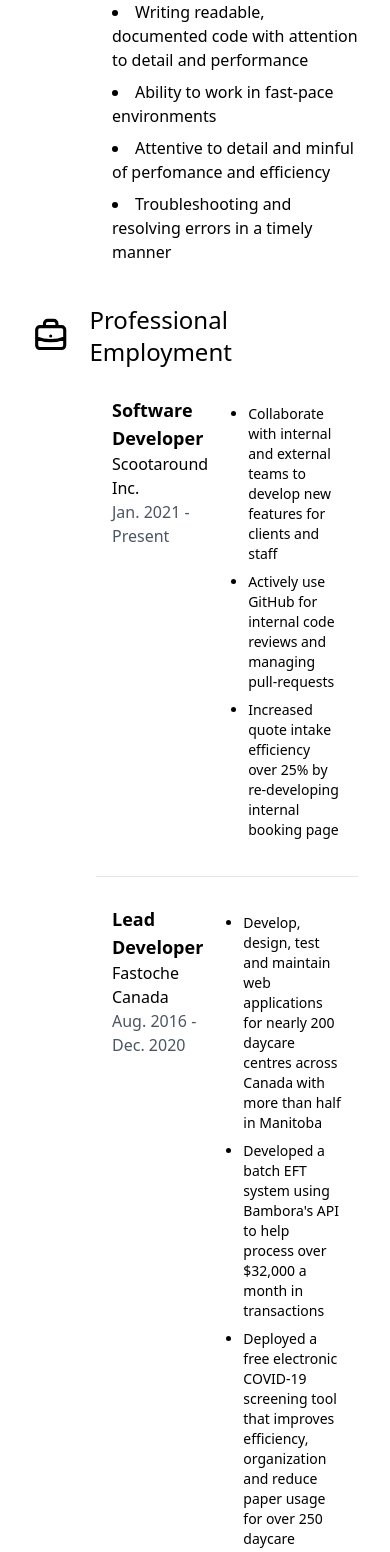
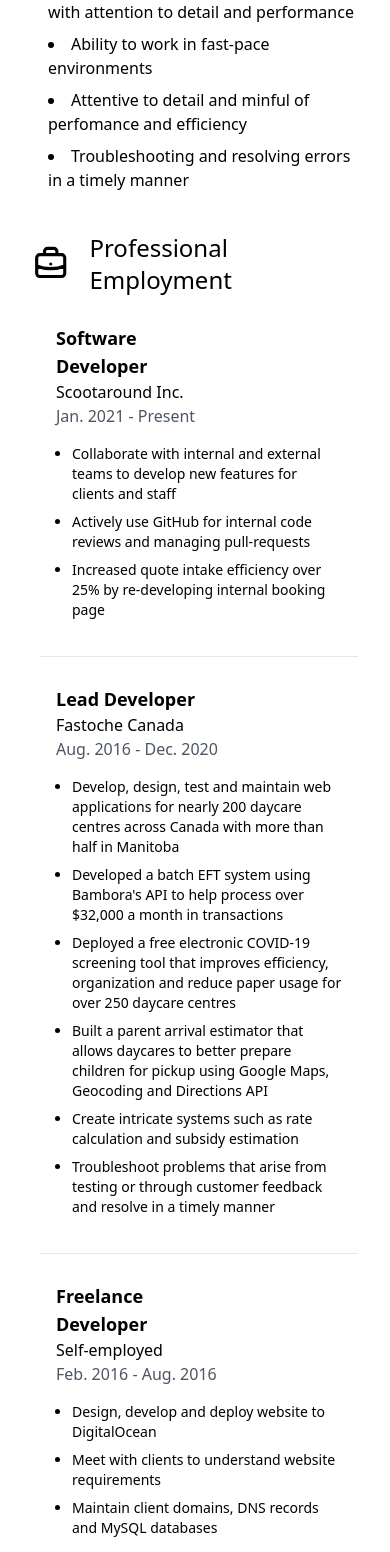
Before and after one commit to MisterShack/developer-portfolio, a Vue app: page / in a window 390 px wide. Shown: the part 3230-4782 px from the top of the page. Built offline with nearby package versions, Linux system fonts and the light colour scheme.

Commit message:
feat: update responsiveness for resume section

```diff
--- a/src/components/Resume.vue
+++ b/src/components/Resume.vue
@@ -7,7 +7,7 @@
         <CodeIcon class="h-10" />
         <span>Skills</span>
       </h2>
-      <ul class="pl-20 flex flex-col space-y-2 mt-5 list-disc list-inside">
+      <ul class="pl-4 md:pl-20 flex flex-col space-y-2 mt-5 list-disc list-inside">
         <li>
           Professional experience with PHP, JavaScript / jQuery, MySQL and CSS
         </li>
@@ -27,14 +27,14 @@
         <BriefcaseIcon class="h-10" />
         <span>Professional Employment</span>
       </h2>
-      <div class="pl-16">
-        <div class="flex space-x-10 my-5 py-2 px-4">
-          <div class="w-44">
+      <div class="pl-2 md:pl-16">
+        <div class="flex flex-col md:flex-row md:space-x-10 my-5 py-2 px-4">
+          <div class="w-44 mb-2 md:mb-0">
             <div class="text-lg font-semibold">Software Developer</div>
             <a href="https://www.scootaround.com">Scootaround Inc.</a>
             <div class="text-gray-600">Jan. 2021 - Present</div>
           </div>
-          <ul class="list-disc text-sm">
+          <ul class="pl-4 md:pl-0 list-disc text-sm">
             <li class="my-2">
               Collaborate with internal and external teams to develop new
               features for clients and staff
@@ -49,15 +49,16 @@
             </li>
           </ul>
         </div>
+
         <hr />
 
-        <div class="flex space-x-10 my-5 py-2 px-4">
-          <div class="w-44">
+        <div class="flex flex-col md:flex-row md:space-x-10 my-5 py-2 px-4">
+          <div class="w-44 mb-2 md:mb-0">
             <div class="text-lg font-semibold">Lead Developer</div>
             <a href="https://www.fastoche.ca">Fastoche Canada</a>
             <div class="text-gray-600">Aug. 2016 - Dec. 2020</div>
           </div>
-          <ul class="list-disc text-sm">
+          <ul class="pl-4 md:pl-0 list-disc text-sm">
             <li class="my-2">
               Develop, design, test and maintain web applications for nearly 200
               daycare centres across Canada with more than half in Manitoba
@@ -88,13 +89,14 @@
         </div>
 
         <hr />
-        <div class="flex space-x-10 my-5 py-2 px-4">
-          <div class="w-44">
+
+        <div class="flex flex-col md:flex-row md:space-x-10 my-5 py-2 px-4">
+          <div class="w-44 mb-2 md:mb-0">
             <div class="text-lg font-semibold">Freelance Developer</div>
             <a href="https://www.fastoche.ca">Self-employed</a>
             <div class="text-gray-600">Feb. 2016 - Aug. 2016</div>
           </div>
-          <ul class="list-disc text-sm">
+          <ul class="pl-4 md:pl-0 list-disc text-sm">
             <li class="my-2">
               Design, develop and deploy website to DigitalOcean
             </li>
@@ -114,7 +116,7 @@
         <EducationIcon class="h-10" />
         <span>Education</span>
       </h2>
-      <div class="pl-16">
+      <div class="pl-2 md:pl-16">
         <div class="my-5 py-2 px-4">
           <div class="text-lg font-semibold">
             Business of Information Technology
@@ -130,7 +132,7 @@
         <LightBulbIcon class="h-10" />
         <span>Actively Learning</span>
       </h2>
-      <div class="pl-16 flex items-center mt-5">
+      <div class="pl-2 md:pl-16 flex items-center mt-5">
         <VueLogo title="Vue.js"/>
         <ElixirLogo class="ml-2 h-12" title="Elixir"/>
         <ReactLogo title="React.js"/>
@@ -143,7 +145,7 @@
         <PuzzlePieceIcon class="h-10" />
         <span>Activities & Interests</span>
       </h2>
-      <ul class="pl-20 flex flex-col space-y-2 mt-5 list-disc list-inside">
+      <ul class="pl-4 md:pl-20 flex flex-col space-y-2 mt-5 list-disc list-inside">
         <li>
           Volunteer A/V technician for A11yTO - Web Accessibility Conference
         </li>
```
